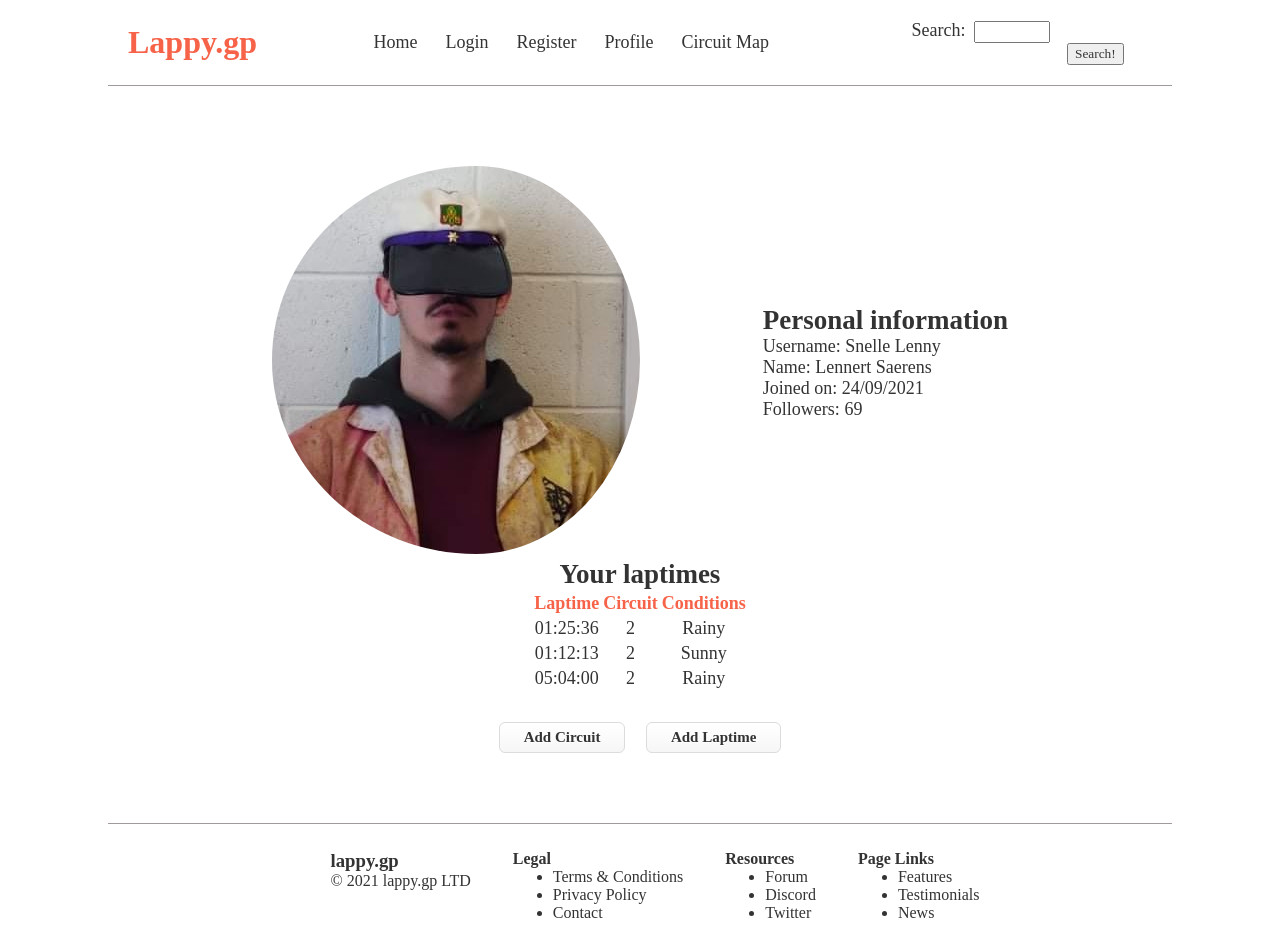
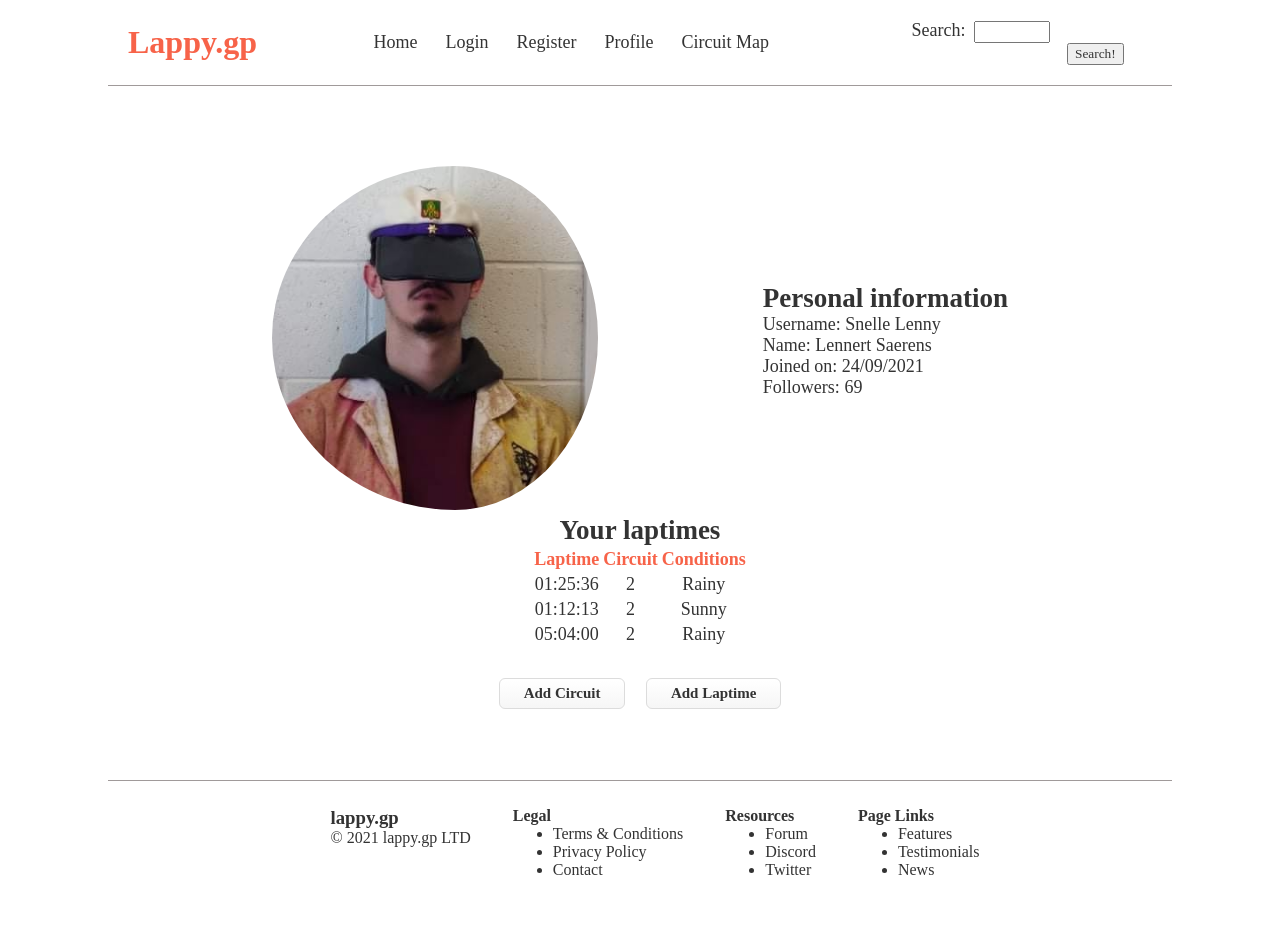
Before and after one commit to LennertSaerens/Frontend-react, a React (Create React App) app in the folder react-lappy/: page /profile in a window 1280 px wide. After the commit the page ends 905 px from the top, so only its background shows below. Built offline with nearby package versions, Linux system fonts and the light colour scheme; a web font is replaced by a local one.

Commit message:
max size profile pic

```diff
--- a/react-lappy/src/index.css
+++ b/react-lappy/src/index.css
@@ -85,6 +85,8 @@
 .profilepic img {
     border-radius: 50%;
     padding-right: 40px;
+    width: 80%;
+    height: 80%;
 }
 
 /* code from https://stackoverflow.com/questions/13204002/align-form-elements-in-css */
```
